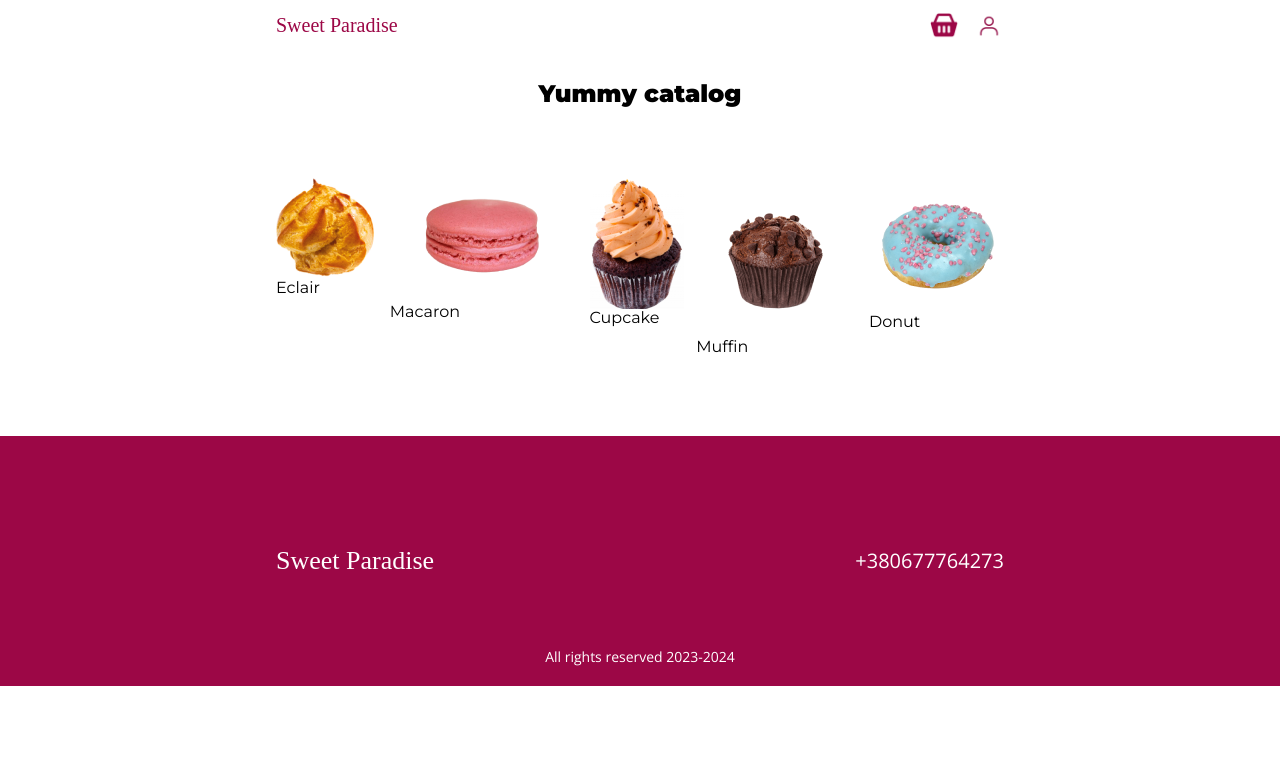
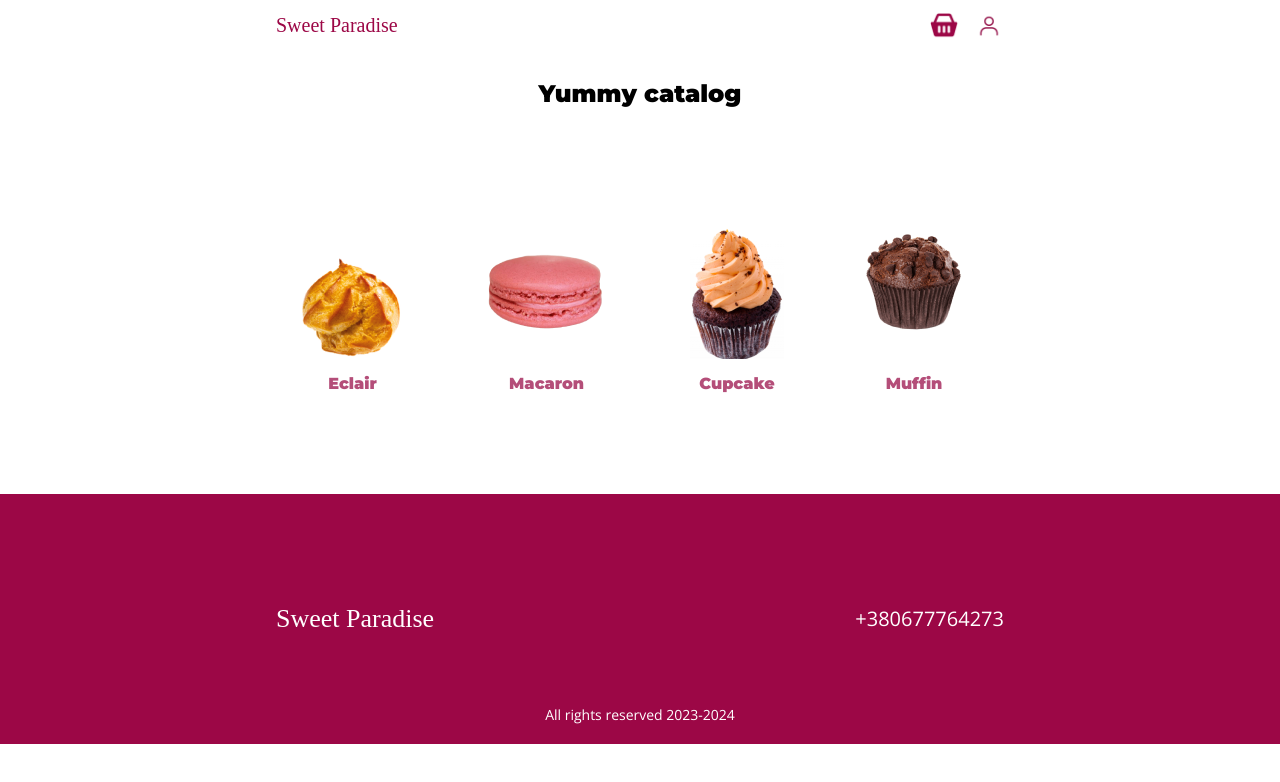
Before and after one commit to VitaliySaburdo/sweet-paradise-app, a React (Create React App) app: page /sweet-paradise-app/goods in a window 1280 px wide. Shown: the top 782 px of the page. Built offline with nearby package versions, Linux system fonts and the light colour scheme; no server answers; a web font is replaced by a local one.

Commit message:
add scale

```diff
--- a/src/components/Catalog/Catalog.styled.tsx
+++ b/src/components/Catalog/Catalog.styled.tsx
@@ -20,11 +20,45 @@ export const Wrapper = styled.div`
 `;
 
 export const CatalogTitle = styled.h2`
-text-align: center;
-margin-bottom: 70px;
-`
+  text-align: center;
+  margin-bottom: 70px;
+`;
 
 export const CatalogList = styled.ul`
+  width: 929px;
+  padding: 20px;
+  margin: 0 auto;
   display: flex;
   justify-content: space-between;
-`
+  align-items: end;
+
+`;
+
+export const CatalogItem = styled.li`
+  display: flex;
+  flex-direction: column;
+  align-items: center;
+`;
+
+export const CatalogImg = styled.img`
+  margin-bottom: 15px;
+`;
+
+export const CatalogText = styled.p`
+  color: #b44e79;
+  font-family: Montserrat;
+  font-size: 16px;
+  font-style: normal;
+  font-weight: 700;
+  line-height: normal;
+`;
+
+export const CatalogBtn = styled.button`
+  border: none;
+  background-color: transparent;
+  cursor: pointer;
+  transition: transform 0.3s ease;
+    &:hover{
+     transform: scale(1.2);
+  }
+`;
--- a/src/components/Catalog/Catalog.tsx
+++ b/src/components/Catalog/Catalog.tsx
@@ -1,6 +1,13 @@
 import { Container } from "../Container/Container";
 import { Section } from "../Section/Section";
-import { CatalogList, CatalogTitle } from "./Catalog.styled";
+import {
+  CatalogList,
+  CatalogTitle,
+  CatalogItem,
+  CatalogImg,
+  CatalogText,
+  CatalogBtn,
+} from "./Catalog.styled";
 import eclair from "../../images/Goods/eclair.png";
 import macaron from "../../images/Goods/macaron.png";
 import cupcake from "../../images/Goods/cupcake.png";
@@ -14,26 +21,36 @@ export const Catalog = () => {
         <Container>
           <CatalogTitle>Yummy catalog</CatalogTitle>
           <CatalogList>
-            <li>
-              <img src={eclair} alt="Eclair" />
-              <p>Eclair</p>
-            </li>
-            <li>
-              <img src={macaron} alt="Macaron" />
-              <p>Macaron</p>
-            </li>
-            <li>
-              <img src={cupcake} alt="Cupcake" />
-              <p>Cupcake</p>
-            </li>
-            <li>
-              <img src={muffin} alt="Muffin" />
-              <p>Muffin</p>
-            </li>
-            <li>
-              <img src={donut} alt="Donut" />
-              <p>Donut</p>
-            </li>
+            <CatalogItem>
+              <CatalogBtn>
+                <CatalogImg src={eclair} alt="Eclair" />
+                <CatalogText>Eclair</CatalogText>
+              </CatalogBtn>
+            </CatalogItem>
+            <CatalogItem>
+              <CatalogBtn>
+                <CatalogImg src={macaron} alt="Macaron" />
+                <CatalogText>Macaron</CatalogText>
+              </CatalogBtn>
+            </CatalogItem>
+            <CatalogItem>
+              <CatalogBtn>
+                <CatalogImg src={cupcake} alt="Cupcake" />
+                <CatalogText>Cupcake</CatalogText>
+              </CatalogBtn>
+            </CatalogItem>
+            <CatalogItem>
+              <CatalogBtn>
+                <CatalogImg src={muffin} alt="Muffin" />
+                <CatalogText>Muffin</CatalogText>
+              </CatalogBtn>
+            </CatalogItem>
+            <CatalogItem>
+              <CatalogBtn>
+                <CatalogImg src={donut} alt="Donut" />
+                <CatalogText>Donut</CatalogText>
+              </CatalogBtn>
+            </CatalogItem>
           </CatalogList>
         </Container>
       </Section>
```
